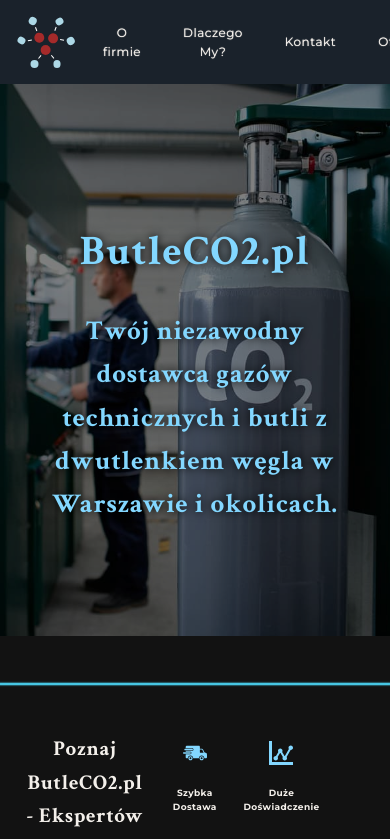
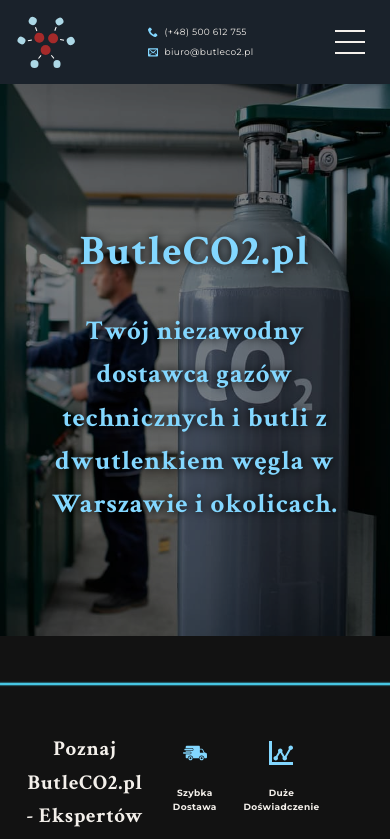
Before and after one commit to AMichalMurawski/butleCO2, a React (Vite) app: page / in a window 390 px wide. Shown: the top 839 px of the page. Built offline with nearby package versions, Linux system fonts and the light colour scheme.

Commit message:
hamburger + change header view for mobile and tablet

```diff
--- /dev/null
+++ b/src/components/Contacts/Contacts.styled.ts
@@ -0,0 +1,17 @@
+import styled from "styled-components";
+import { Link } from "../../styles";
+
+export const ContactsWraper = styled.div`
+  display: flex;
+  flex-direction: column;
+  gap: 0.5rem;
+  justify-content: center;
+`;
+
+export const LinkWraper = styled(Link)`
+  width: max-content;
+  display: flex;
+  flex-direction: row;
+  gap: 0.5rem;
+  align-items: center;
+`;
--- /dev/null
+++ b/src/components/Contacts/Contacts.tsx
@@ -0,0 +1,23 @@
+import React from "react";
+import { ContactsWraper, LinkWraper } from "./Contacts.styled";
+import { IconSvg } from "../";
+import { P } from "../../styles";
+
+
+const Contacts: React.FC = () => {
+
+    return (
+        <ContactsWraper>
+            <LinkWraper href="tel:(+48)500612755">
+              <IconSvg name="phone" size='1rem' />
+              <P>(+48) 500 612 755</P>
+            </LinkWraper>
+            <LinkWraper href="mailto:biuro@butleco2.pl">
+              <IconSvg name="mail" size='1rem' />
+              <P>biuro@butleco2.pl</P>
+            </LinkWraper>
+          </ContactsWraper>
+    );
+};
+
+export default Contacts;
--- /dev/null
+++ b/src/components/Modals/ModalNavbar/ModalNavbar.styled.ts
@@ -0,0 +1,48 @@
+import styled from "styled-components";
+
+interface NavbarWraperProps {
+    $visible: boolean;
+}
+
+export const NavbarWraper = styled.div<NavbarWraperProps>`
+    position: fixed;
+    top: 0;
+    right: ${({ $visible }) => $visible ? 0 : '-105%'};
+    width: 100%;
+    height: 100%;
+    padding: 8rem 4rem;
+    display: flex;
+    flex-direction: column;
+    justify-content: space-around;
+    background-color: ${({theme}) => theme.color.structural};
+    scroll: false;
+    z-index: 990;
+    ${({ theme }) => theme.css.transition('right')}
+
+    ${({ theme }) => theme.media.d} {
+        right: -105%;
+    }
+`
+
+export const IconWraper = styled.div`
+    position: absolute;
+    width: 2.5rem;
+    height: 2.5rem;
+    top: 2.5rem;
+    right: 2rem;
+    cursor: pointer;
+    ${({ theme }) => theme.css.transition('scale')}
+
+    &:hover {
+        scale: 1.2;
+    }
+`
+
+export const ScaleConteiner = styled.div`
+    translate: 25%;
+    height: 75%;
+    display: flex;
+    flex-direction: column;
+    justify-content: space-around;
+    scale: 1.5;
+`
--- /dev/null
+++ b/src/components/Modals/ModalNavbar/ModalNavbar.tsx
@@ -0,0 +1,38 @@
+import React, { useEffect } from "react";
+import { IconWraper, ScaleConteiner, NavbarWraper } from "./ModalNavbar.styled";
+import { Contacts, IconSvg, LogoIcon, Navbar } from "../../";
+import { useTheme } from "styled-components";
+
+interface ModalNavbarProps {
+    visible?: boolean;
+    onClick: () => void;
+}
+
+const ModalNavbar: React.FC<ModalNavbarProps> = ({ visible = false, onClick }) => {
+    const theme = useTheme();
+
+    useEffect(() => {
+        if (visible) {
+          document.body.style.overflow = 'hidden';
+        } else {
+          document.body.style.overflow = '';
+        }
+
+        return () => {
+          document.body.style.overflow = '';
+        };
+    }, [visible]);
+
+    return <NavbarWraper $visible={visible}>
+        <IconWraper>
+            <IconSvg name='cross' size="100%" fill={theme.color.text} onClick={onClick}/>
+      </IconWraper>
+      <ScaleConteiner>
+        <LogoIcon dimension="3rem"/>
+        <Navbar flexDirection='column' alignItems="start" buttonClick={onClick}/>
+        <Contacts />
+      </ScaleConteiner>
+    </NavbarWraper>
+}
+
+export default ModalNavbar
--- /dev/null
+++ b/src/components/Navbar/Navbar.styled.ts
@@ -0,0 +1,14 @@
+import styled from "styled-components";
+
+interface NavbarWraperProps {
+    $flexDirection: 'row' | 'column';
+    $alignItems?: string;
+    $gap?: string
+}
+
+export const NavbarWraper = styled.nav<NavbarWraperProps>`
+    display: flex;
+    flex-direction: ${({ $flexDirection }) => $flexDirection};
+    gap: ${({ $gap }) => $gap || '1.5rem'};
+    align-items: ${({ $alignItems }) => $alignItems || 'null'};
+`;
--- /dev/null
+++ b/src/components/Navbar/Navbar.tsx
@@ -0,0 +1,42 @@
+import React from "react";
+import { Button } from "../";
+import { useIdSection } from "../../context/Section/IdSectionContext";
+import { NavbarWraper } from "./Navbar.styled";
+
+const navbarList = [
+    ['O firmie', '/#about'],
+    ['Dlaczego My?', '/#whyChooseUs'],
+    ['Kontakt', '/#contactUs'],
+    ['Oferta', '/#services'],
+    ['Zamówienia', '/orders#orders'],
+];
+
+interface NavbarProps {
+    flexDirection: 'row' | 'column';
+    alignItems?: string;
+    gap?: string;
+    buttonClick?: () => void;
+}
+
+const Navbar: React.FC<NavbarProps> = ({flexDirection = 'row', alignItems, gap, buttonClick}) => {
+    const { activeIdSection, scrollToSection } = useIdSection();
+
+    return (
+        <NavbarWraper $flexDirection={flexDirection} $alignItems={alignItems} $gap={gap}>
+            {navbarList.map(option => (
+                <Button
+                    key={option[1]}
+                    type="button"
+                    text={option[0]}
+                    active={activeIdSection === option[1]}
+                    onClick={() => {
+                        scrollToSection(option[1]);
+                        buttonClick?.();
+                    }}
+                />
+            ))}
+        </NavbarWraper>
+    );
+};
+
+export default Navbar;
--- a/src/components/index.ts
+++ b/src/components/index.ts
@@ -1,11 +1,14 @@
 export { default as Button } from './Button/Button';
 export { default as ClientForm } from './Forms/ClientForm/ClientForm';
 export { default as ContactForm } from './Forms/ContactForm/ContactForm';
+export { default as Contacts } from './Contacts/Contacts';
 export { default as IconSvg } from './Icons/IconSvg/IconSvg';
 export { default as LogoIcon } from './Icons/LogoIcon/LogoIcon';
 export { default as ModalAddProduct } from './Modals/ModalAddProduct/ModalAddProduct';
 export { default as ModalConfirmOrder } from './Modals/ModalConfirmOrder/ModalConfirmOrder';
 export { default as ModalConteiner } from './Modals/ModalConteiner/ModalConteiner';
+export { default as ModalNavbar } from './Modals/ModalNavbar/ModalNavbar';
 export { default as ModalsOrder } from './Modals/ModalsOrder/ModalsOrder';
+export { default as Navbar } from './Navbar/Navbar';
 export { default as Order } from './Order/Order';
 export { default as Toast } from './Toast/Toast';
--- a/src/layout/Layout.tsx
+++ b/src/layout/Layout.tsx
@@ -1,19 +1,25 @@
+import React, { useState } from 'react';
 import { Outlet } from 'react-router-dom';
 import { Footer, Header } from '../sections';
 import { LayoutWrapper, Main } from './Layout.styled';
-import { Toast } from '../components';
+import { ModalNavbar, Toast } from '../components';
 import { GlobalStyle } from '../styles';
 
-const Layout = () => (
+const Layout: React.FC = () => {
+  const [hamburger, setHamburger] = useState<boolean>(false);
+
+  return (
     <LayoutWrapper>
       <GlobalStyle />
-    <Header />
+      <Header onClick={() => setHamburger(!hamburger)} />
       <Main>
         <Outlet />
       </Main>
       <Footer />
       <Toast />
+      <ModalNavbar visible={hamburger} onClick={() => setHamburger(!hamburger)} />
     </LayoutWrapper>
   );
+};
 
 export default Layout;
--- a/src/sections/Header/Header.styled.ts
+++ b/src/sections/Header/Header.styled.ts
@@ -1,5 +1,4 @@
 import styled from 'styled-components';
-import { Link } from '../../styles';
 
 export const HeaderWraper = styled.header`
   position: fixed;
@@ -24,15 +23,6 @@
   align-items: center;
 `;
 
-export const NavbarWraper = styled.nav`
-  padding: 1rem 2rem;
-  width: fit-content;
-  display: flex;
-  flex-direction: row;
-  gap: 1.5rem;
-  border-radius: 1000px;
-`;
-
 export const LogoWraper = styled.button`
   background-color: transparent;
   border: none;
@@ -49,17 +39,33 @@
   }
 `;
 
-export const ContactsWraper = styled.div`
+export const NavbarConteiner = styled.div`
+  display: none;
+
+  ${({ theme }) => theme.media.d} {
+    display: block;
+  }
+`
+
+export const HamburgerWraper = styled.div`
   display: flex;
   flex-direction: column;
-  gap: 0.5rem;
-  justify-content: center;
-`;
+  justify-content: space-between;
+  width: 2.5rem;
+  height: 2rem;
+  cursor: pointer;
+  ${({ theme }) => theme.css.transition('scale')}
 
-export const LinkWraper = styled(Link)`
-  width: max-content;
-  display: flex;
-  flex-direction: row;
-  gap: 0.5rem;
-  align-items: center;
-`;
+  &:hover{
+    scale: 1.2;
+  }
+
+  ${({ theme }) => theme.media.d} {
+    display: none;
+  }
+`
+
+export const HamburgerLine = styled.div`
+  width: 100%;
+  border: 1px solid ${({ theme }) => theme.color.text};
+`
--- a/src/sections/Header/Header.tsx
+++ b/src/sections/Header/Header.tsx
@@ -1,56 +1,41 @@
 import React from 'react';
 import {
-  ContactsWraper,
+  HamburgerLine,
+  HamburgerWraper,
   HeaderBox,
   HeaderWraper,
-  LinkWraper,
   LogoWraper,
-  NavbarWraper,
+  NavbarConteiner,
 } from './Header.styled';
-import { Button, IconSvg, LogoIcon } from '../../components';
+import { Contacts, LogoIcon, Navbar } from '../../components';
 import { useIdSection } from '../../context/Section/IdSectionContext';
-import { P } from '../../styles';
 
-const navbarList = [
-  ['O firmie', '/#about'],
-  ['Dlaczego My?', '/#whyChooseUs'],
-  ['Kontakt', '/#contactUs'],
-  ['Oferta', '/#services'],
-  ['Zamówienia', '/orders#orders'],
-];
+interface HeaderProps {
+  onClick: () => void;
+}
 
-const Header: React.FC = () => {
-  const { activeIdSection, scrollToSection } = useIdSection();
+const Header: React.FC<HeaderProps> = ({onClick}) => {
+  const { scrollToSection } = useIdSection();
 
   return (
+    <>
       <HeaderWraper>
         <HeaderBox>
           <LogoWraper onClick={() => scrollToSection('/#hero')}>
             <LogoIcon dimension="3.5rem" />
           </LogoWraper>
-        <NavbarWraper>
-          {navbarList.map(option => (
-            <Button
-              key={option[1]}
-              type="button"
-              text={option[0]}
-              active={activeIdSection === option[1]}
-              onClick={() => scrollToSection(option[1])}
-            />
-          ))}
-        </NavbarWraper>
-        <ContactsWraper>
-          <LinkWraper href="tel:(+48)500612755">
-            <IconSvg name="phone" size='1rem' />
-            <P>(+48) 500 612 755</P>
-          </LinkWraper>
-          <LinkWraper href="mailto:biuro@butleco2.pl">
-            <IconSvg name="mail" size='1rem' />
-            <P>biuro@butleco2.pl</P>
-          </LinkWraper>
-        </ContactsWraper>
+          <NavbarConteiner>
+            <Navbar flexDirection='row' />
+          </NavbarConteiner>
+          <Contacts />
+          <HamburgerWraper onClick={onClick}>
+            <HamburgerLine />
+            <HamburgerLine />
+            <HamburgerLine />
+          </HamburgerWraper>
         </HeaderBox>
       </HeaderWraper>
+    </>
   );
 };
 
```
Lines whose indentation alone changed are shown as unchanged.
